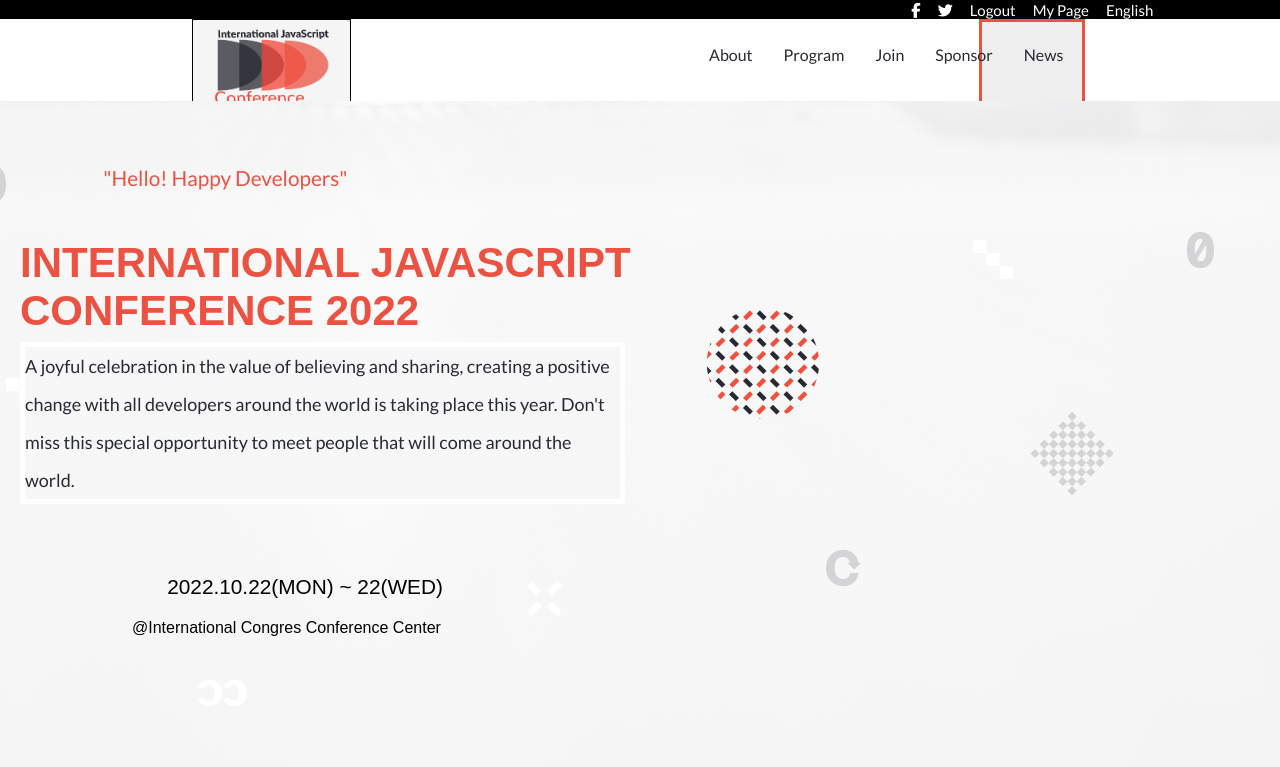
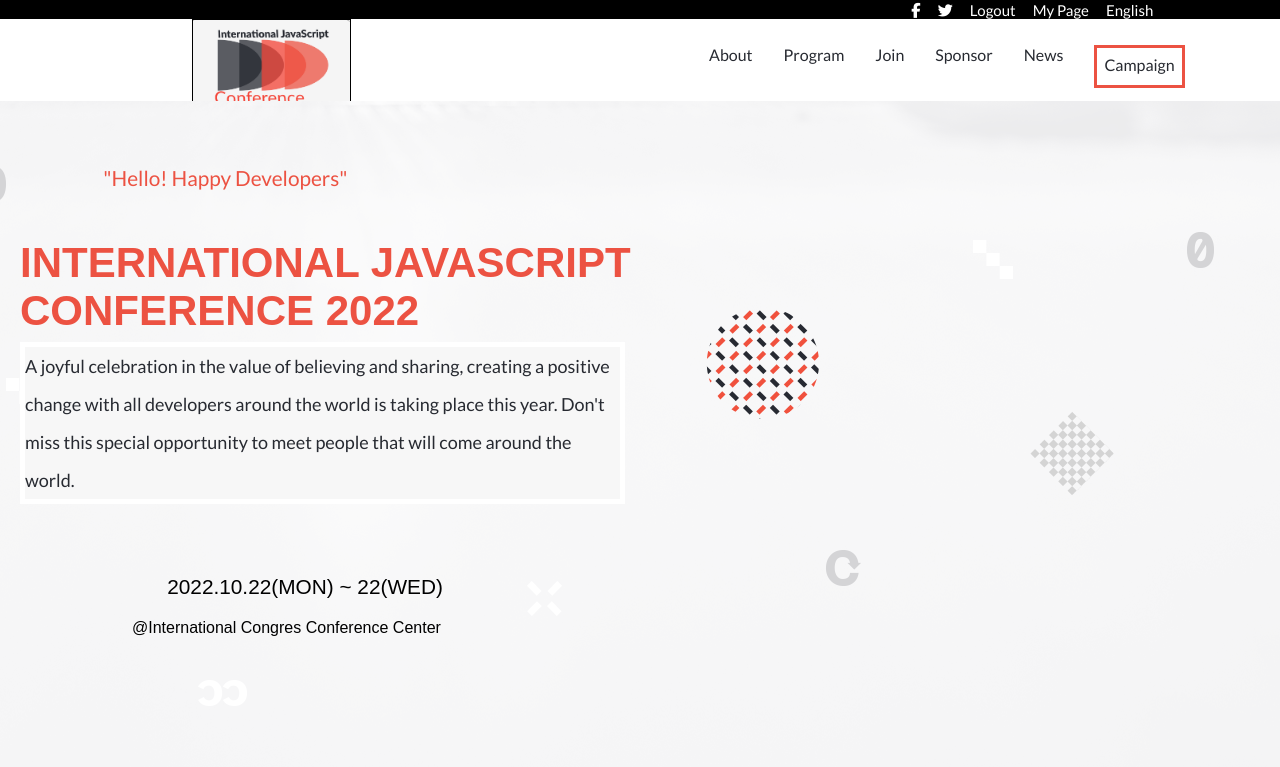
Before and after one commit to Piercel2022/Javascript-Conference-Event, a website: page index.html in a window 1280 px wide. Shown: the top 767 px of the page. Drawn offline with Linux system fonts and the light colour scheme; a web font is replaced by a local one.

Commit message:
Add the structure in the homepage

```diff
--- a/index.html
+++ b/index.html
@@ -40,7 +40,6 @@
   <nav class="mobile-nav">
     <ul class="mobile-menu">
       <li><a href="about.html">About</a></li>
-      <li><a href="#program">Program</a></li>
       <li><a href="#join">Join</a></li>
       <li><a href="#sponsor">Sponsor</a></li>
       <li><a href="#news">News</a></li>
@@ -66,10 +65,10 @@
           <li class="item-menu">
             <a class="nav-link" href="#">News</a>
           </li>
+          <li class="item-menu1">
+            <a class="nav-link" href="#"> Campaign</a>
+          </li>
         </ul>
-        <button class="btn btn-campaign" type="submit">
-          IJS Campaign
-        </button>
   </nav>
 
   <main class="main-section">
```
